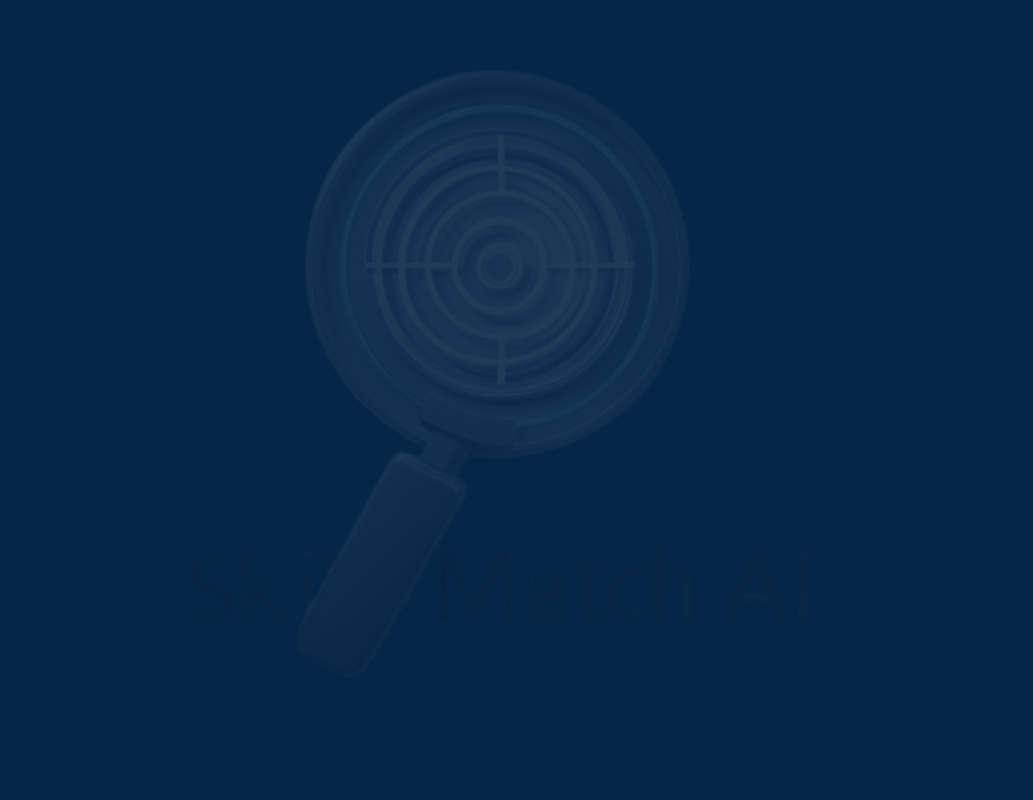
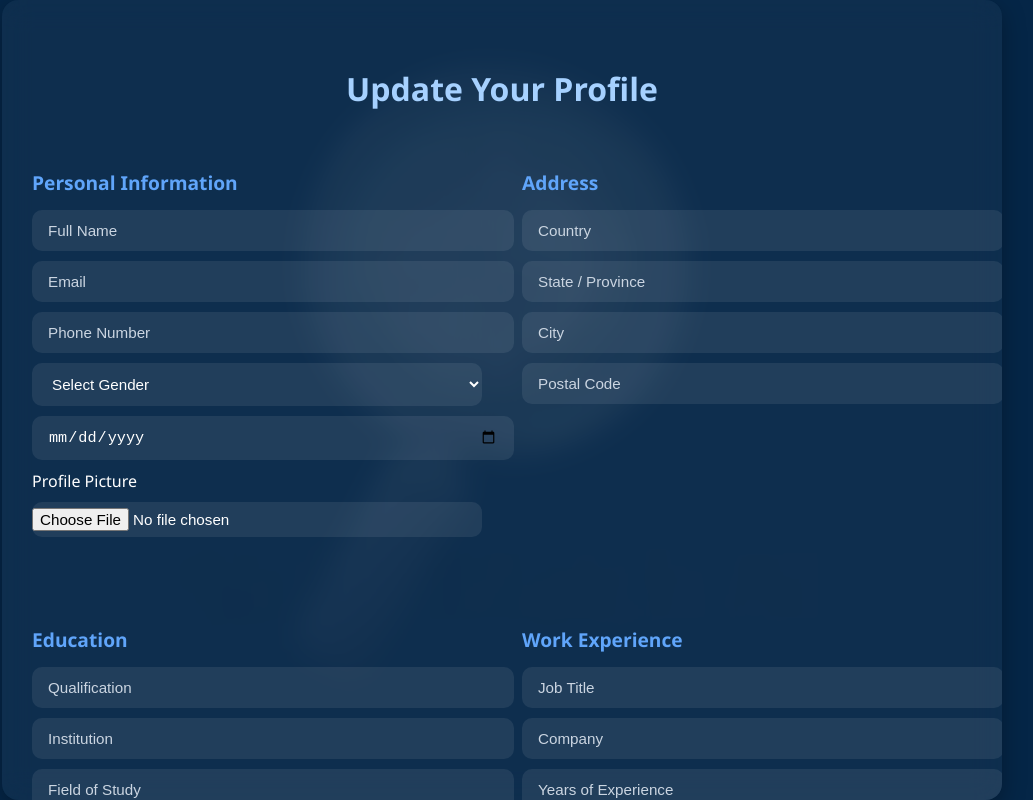
Before and after one commit to IrunguRiba/SKILLS_MATCH-AI, an Angular app: page /jobSeekerUpdateProfile in a window 1280 px wide. Before the commit this address led to /. Shown: the whole page, without its empty margins (138-1171 px from the left). Built offline with nearby package versions, Linux system fonts and the light colour scheme.

Commit message:
With Home Pages

```diff
--- a/package.json
+++ b/package.json
@@ -18,6 +18,8 @@
     "@angular/platform-browser-dynamic": "^19.2.6",
     "@angular/router": "^19.2.6",
     "@fortawesome/fontawesome-free": "^6.7.2",
+    "chart.js": "^4.4.9",
+    "ng2-charts": "^8.0.0",
     "rxjs": "~7.8.0",
     "tslib": "^2.3.0",
     "zone.js": "~0.15.0"
--- a/src/app/admin-page/admin-page.component.html
+++ /dev/null
@@ -1 +0,0 @@
-<p>admin-page works!</p>
--- a/src/app/app.routes.ts
+++ b/src/app/app.routes.ts
@@ -12,6 +12,7 @@ import { AdminPageComponent } from './admin-page/admin-page.component';
 import { AskAiComponent } from './ask-ai/ask-ai.component';
 import { JobSeekerLandingPageNotificationsComponent } from './job-seeker-landing-page-notifications/job-seeker-landing-page-notifications.component';
 import { JobSeekerLandingPageMyFilesComponent } from './job-seeker-landing-page-my-files/job-seeker-landing-page-my-files.component';
+import { JobSeekerUpdateProfileComponent } from './job-seeker-update-profile/job-seeker-update-profile.component';
 
 export const routes: Routes = [
   {
@@ -69,6 +70,9 @@ component:JobSeekerSignUpComponent
 {
   path:'jobSeekerLandingPageMyfiles',
   component:JobSeekerLandingPageMyFilesComponent
+},
+{
+  path:'jobSeekerUpdateProfile',
+  component:JobSeekerUpdateProfileComponent
 }
-
 ];
--- a/src/app/job-seeker-landing-page/job-seeker-landing-page.component.html
+++ b/src/app/job-seeker-landing-page/job-seeker-landing-page.component.html
@@ -12,7 +12,7 @@
       <button class="dropbtn">▼</button>
       <div class="dropdown-content">
         <a href="#"><i class="fas fa-cog"></i> SETTING</a>
-        <a href="#"><i class="fas fa-edit"></i> UPDATE</a>
+        <button class="nav-btn" [routerLink]="['/jobSeekerUpdateProfile']"><i class="fas fa-robot"></i> UPDATE</button>
         <a href="#"><i class="fas fa-sign-out-alt"></i> LOG OUT</a>
       </div>
     </div>
--- /dev/null
+++ b/src/app/job-seeker-update-profile/job-seeker-update-profile.component.css
@@ -0,0 +1,139 @@
+/* Container with scroll */
+.update-profile-container {
+    max-width: 1000px;
+    height: 100vh;
+    margin: 0 auto;
+    padding: 40px 30px;
+    overflow-y: auto;
+    overflow-x: hidden;
+    color: #fff;
+    background: rgba(255, 255, 255, 0.04);
+    border-radius: 16px;
+    backdrop-filter: blur(14px);
+    font-family: 'Segoe UI', sans-serif;
+    box-shadow: 0 8px 24px rgba(0, 0, 0, 0.3);
+    box-sizing: border-box;
+    scroll-behavior: smooth;
+  }
+
+  /* Scrollbar styling */
+  .update-profile-container::-webkit-scrollbar {
+    width: 10px;
+  }
+  .update-profile-container::-webkit-scrollbar-thumb {
+    background: #60a5fa;
+    border-radius: 10px;
+  }
+  .update-profile-container::-webkit-scrollbar-track {
+    background: transparent;
+  }
+
+  h2 {
+    text-align: center;
+    margin-bottom: 40px;
+    color: #a6d1ff;
+    font-size: 2rem;
+    font-weight: 600;
+  }
+
+  .form-grid {
+    display: grid;
+    grid-template-columns: 1fr 1fr;
+    gap: 40px;
+  }
+
+  section {
+    margin-bottom: 20px;
+    animation: fadeIn 0.4s ease-in-out;
+  }
+
+  section h3 {
+    color: #60a5fa;
+    font-size: 1.2rem;
+    margin-bottom: 14px;
+    font-weight: 600;
+  }
+
+  /* Inputs and Selects */
+  input, select {
+    display: block;
+    width: 100%;
+    padding: 12px 16px;
+    margin: 10px 0;
+    border-radius: 10px;
+    border: none;
+    background: rgba(255, 255, 255, 0.08);
+    color: #fff;
+    font-size: 0.95rem;
+    transition: all 0.3s ease-in-out;
+  }
+
+  input::placeholder {
+    color: #cbd5e1;
+  }
+
+  input:focus, select:focus {
+    outline: none;
+    background: rgba(255, 255, 255, 0.15);
+    box-shadow: 0 0 0 2px #60a5fa66;
+  }
+
+  input[readonly], select:disabled {
+    background-color: rgba(255, 255, 255, 0.05);
+    cursor: not-allowed;
+  }
+
+  input[type="file"] {
+    padding: 6px 0;
+  }
+
+  small {
+    display: inline-block;
+    margin-top: 4px;
+    color: #cbd5e1;
+    font-size: 0.85rem;
+  }
+
+  /* Submit Button */
+  button {
+    margin-top: 40px;
+    width: 100%;
+    padding: 14px;
+    background-color: #60a5fa;
+    color: white;
+    font-weight: bold;
+    font-size: 1rem;
+    border: none;
+    border-radius: 12px;
+    cursor: pointer;
+    transition: background-color 0.3s ease, transform 0.2s ease;
+  }
+
+  button:hover:enabled {
+    background-color: #3b82f6;
+    transform: translateY(-2px);
+  }
+
+  button:disabled {
+    background-color: #94a3b8;
+    cursor: not-allowed;
+  }
+
+  /* Animation */
+  @keyframes fadeIn {
+    from {
+      opacity: 0;
+      transform: translateY(10px);
+    }
+    to {
+      opacity: 1;
+      transform: translateY(0);
+    }
+  }
+
+  /* Responsive tweaks */
+  @media (max-width: 768px) {
+    .form-grid {
+      grid-template-columns: 1fr;
+    }
+  }
--- /dev/null
+++ b/src/app/job-seeker-update-profile/job-seeker-update-profile.component.html
@@ -0,0 +1,56 @@
+<div class="update-profile-container">
+    <h2>Update Your Profile</h2>
+
+    <form [formGroup]="profileForm" (ngSubmit)="onSubmit()">
+      <div class="form-grid">
+        <section>
+          <h3>Personal Information</h3>
+          <input formControlName="fullName" placeholder="Full Name" [readonly]="submitted" />
+          <input formControlName="email" placeholder="Email" type="email" [readonly]="submitted" />
+          <input formControlName="phone" placeholder="Phone Number" [readonly]="submitted" />
+          <select formControlName="gender" [disabled]="submitted">
+            <option value="">Select Gender</option>
+            <option value="Male">Male</option>
+            <option value="Female">Female</option>
+            <option value="Other">Other</option>
+          </select>
+          <input formControlName="dob" type="date" [readonly]="submitted" />
+          <label>Profile Picture</label>
+          <input type="file" (change)="onFileChange($event, 'profileImage')" [disabled]="submitted" />
+          <small *ngIf="profileForm.value.profileImage">{{ profileForm.value.profileImage }}</small>
+        </section>
+        <section>
+          <h3>Address</h3>
+          <input formControlName="country" placeholder="Country" [readonly]="submitted" />
+          <input formControlName="state" placeholder="State / Province" [readonly]="submitted" />
+          <input formControlName="city" placeholder="City" [readonly]="submitted" />
+          <input formControlName="zip" placeholder="Postal Code" [readonly]="submitted" />
+        </section>
+        <section>
+          <h3>Education</h3>
+          <input formControlName="qualification" placeholder="Qualification" [readonly]="submitted" />
+          <input formControlName="institution" placeholder="Institution" [readonly]="submitted" />
+          <input formControlName="fieldOfStudy" placeholder="Field of Study" [readonly]="submitted" />
+          <input formControlName="graduationYear" placeholder="Graduation Year" [readonly]="submitted" />
+        </section>
+        <section>
+          <h3>Work Experience</h3>
+          <input formControlName="jobTitle" placeholder="Job Title" [readonly]="submitted" />
+          <input formControlName="company" placeholder="Company" [readonly]="submitted" />
+          <input formControlName="experienceYears" placeholder="Years of Experience" [readonly]="submitted" />
+          <input formControlName="skills" placeholder="Skills (comma-separated)" [readonly]="submitted" />
+        </section>
+        <section>
+          <h3>Resume & Links</h3>
+          <label>Upload Resume</label>
+          <input type="file" (change)="onFileChange($event, 'resume')" [disabled]="submitted" />
+          <small *ngIf="profileForm.value.resume">{{ profileForm.value.resume }}</small>
+          <input formControlName="linkedin" placeholder="LinkedIn Profile URL" [readonly]="submitted" />
+          <input formControlName="portfolio" placeholder="Portfolio / GitHub" [readonly]="submitted" />
+        </section>
+
+      </div>
+
+      <button type="submit" [disabled]="submitted || !profileForm.valid">Save Profile</button>
+    </form>
+  </div>
--- /dev/null
+++ b/src/app/job-seeker-update-profile/job-seeker-update-profile.component.ts
@@ -0,0 +1,61 @@
+import { Component } from '@angular/core';
+import { CommonModule } from '@angular/common';
+import { ReactiveFormsModule, FormBuilder, FormGroup, Validators } from '@angular/forms';
+
+@Component({
+  selector: 'app-job-seeker-update-profile',
+  standalone: true,
+  imports: [CommonModule, ReactiveFormsModule],
+  templateUrl: './job-seeker-update-profile.component.html',
+  styleUrls: ['./job-seeker-update-profile.component.css']
+})
+export class JobSeekerUpdateProfileComponent {
+  profileForm: FormGroup;
+  submitted: boolean = false;
+
+  constructor(private fb: FormBuilder) {
+    this.profileForm = this.fb.group({
+      fullName: ['', Validators.required],
+      email: ['', [Validators.required, Validators.email]],
+      phone: ['', Validators.required],
+      gender: [''],
+      dob: [''],
+      profileImage: [''],
+
+      country: [''],
+      state: [''],
+      city: [''],
+      zip: [''],
+
+      qualification: [''],
+      institution: [''],
+      fieldOfStudy: [''],
+      graduationYear: [''],
+
+      jobTitle: [''],
+      company: [''],
+      experienceYears: [''],
+      skills: [''],
+
+      resume: [''],
+      linkedin: [''],
+      portfolio: ['']
+    });
+  }
+
+  onSubmit(): void {
+    if (this.profileForm.valid) {
+      this.submitted = true;
+      this.profileForm.disable();
+
+    }
+  }
+
+  onFileChange(event: any, controlName: string) {
+    const file = event.target.files[0];
+    if (file) {
+      this.profileForm.patchValue({ [controlName]: file.name });
+    }
+  }
+
+}
```
Also changed, not shown: 2 other files (tests, documents, lock files or other folders).
